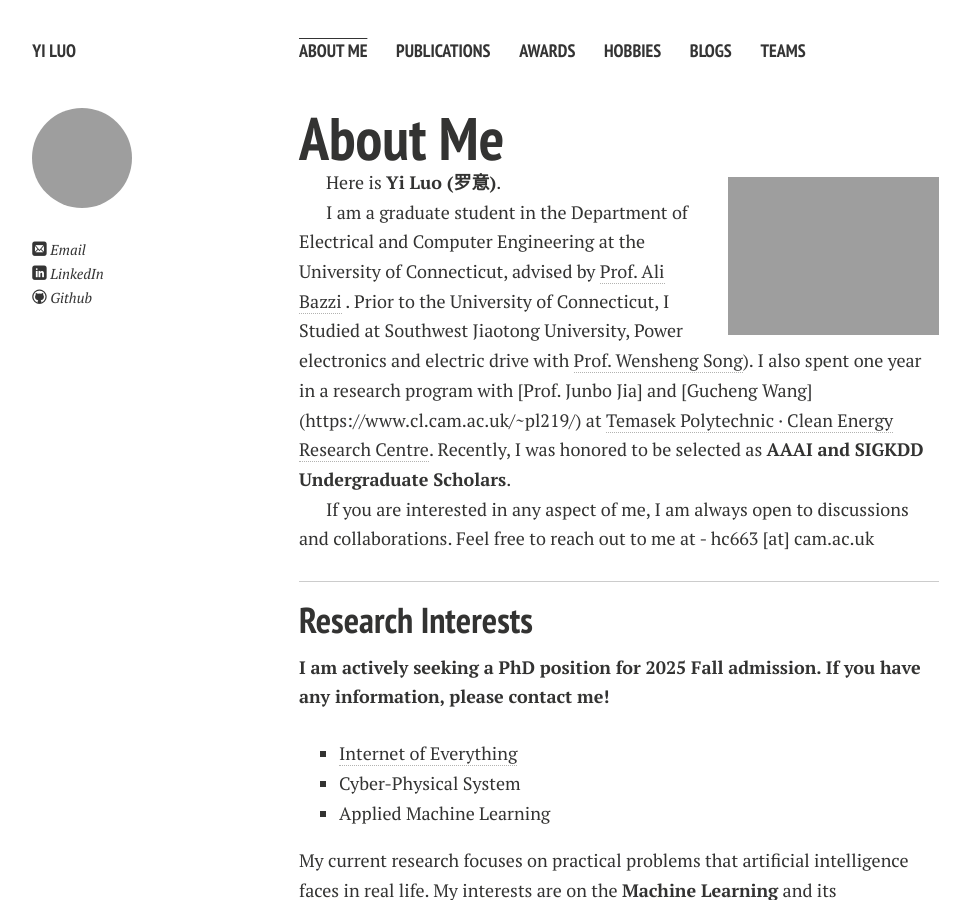
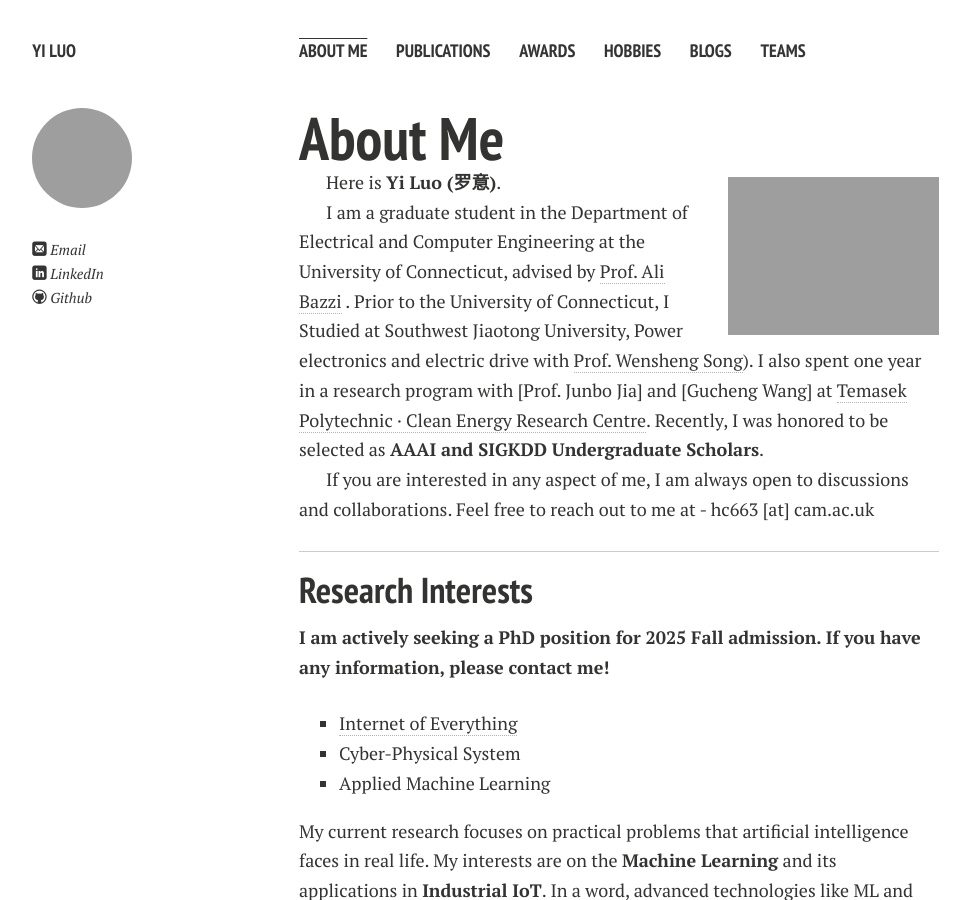
Before and after one commit to yisamu/yisamu.github.io, a Jekyll site: the page built from index.md, in a window 1280 px wide and 900 px high. Shown: the whole window, without its empty margins (21-991 px from the left). Built offline with Jekyll 4.4.1, drawn with Linux system fonts in a browser that asks for light colours; nearby versions of some CDN libraries; comment, search, counter and statistics services are not loaded; a style sheet for code colours, icons or effects is not loaded; our own code applies the rules of GitHub Pages for plain Markdown files; part of the change alters nothing that is shown.

Commit message:
Update index.md

```diff
--- a/index.md
+++ b/index.md
@@ -9,7 +9,7 @@ layout: page
 Here is **Yi Luo (罗意)**.<br>
 
 I am a graduate student in the Department of Electrical and Computer Engineering at the University of Connecticut, advised by <a href="https://pearl.engr.uconn.edu/about-ali-bazzi/">Prof. Ali Bazzi</a>
-. Prior to the University of Connecticut,  I Studied at Southwest Jiaotong University, Power electronics and electric drive with [Prof. Wensheng Song](https://faculty.swjtu.edu.cn/songwensheng/zh_CN/index.htm)). I also spent one year in a research program with [Prof. Junbo Jia] and [Gucheng Wang] (https://www.cl.cam.ac.uk/~pl219/) at [Temasek Polytechnic · Clean Energy Research Centre](https://www.tp.edu.sg/research-and-industry/centres-of-excellence/centres-under-school-of-engineering/clean-energy-research-centre-cerc.html).
+. Prior to the University of Connecticut,  I Studied at Southwest Jiaotong University, Power electronics and electric drive with [Prof. Wensheng Song](https://faculty.swjtu.edu.cn/songwensheng/zh_CN/index.htm)). I also spent one year in a research program with [Prof. Junbo Jia] and [Gucheng Wang] at [Temasek Polytechnic · Clean Energy Research Centre](https://www.tp.edu.sg/research-and-industry/centres-of-excellence/centres-under-school-of-engineering/clean-energy-research-centre-cerc.html).
 Recently, I was honored to be selected as **AAAI and SIGKDD Undergraduate Scholars**.<br>
 
 If you are interested in any aspect of me, I am always open to discussions and collaborations. Feel free to reach out to me at - hc663 [at] cam.ac.uk
```
